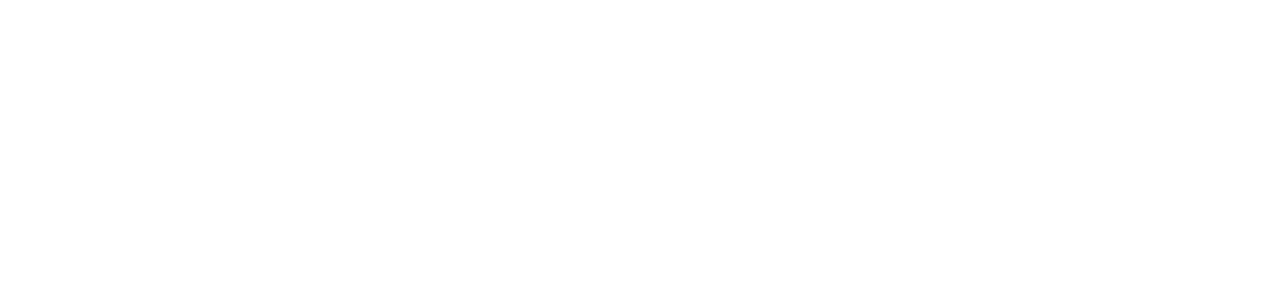
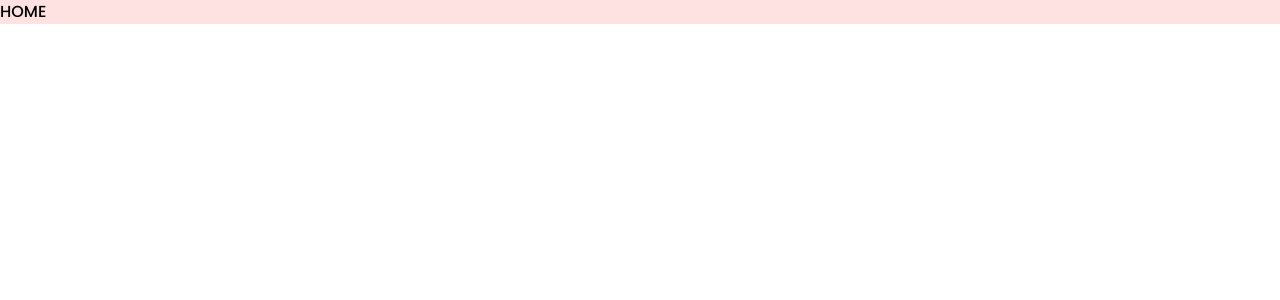
Before and after one commit to asqre/CamCom-assignment, a React (Create React App) app: page / in a window 1280 px wide. Shown: the top 300 px of the page. Built offline with nearby package versions, Linux system fonts and the light colour scheme.

Commit message:
setup of home screen

```diff
--- a/src/App.js
+++ b/src/App.js
@@ -1,10 +1,12 @@
 import React from 'react'
+import { Route, Routes } from 'react-router-dom'
+import Home from './pages/Home'
 
 const App = () => {
   return (
-    <div>
-
-    </div>
+    <Routes>
+      <Route path='/' element={<Home />} />
+    </Routes>
   )
 }
 
--- a/src/index.js
+++ b/src/index.js
@@ -1,14 +1,17 @@
-import React from 'react';
-import ReactDOM from 'react-dom/client';
-import './index.css';
-import App from './App';
-import reportWebVitals from './reportWebVitals';
+import React from "react";
+import ReactDOM from "react-dom/client";
+import "./index.css";
+import App from "./App";
+import reportWebVitals from "./reportWebVitals";
+import { BrowserRouter } from "react-router-dom";
 
-const root = ReactDOM.createRoot(document.getElementById('root'));
+const root = ReactDOM.createRoot(document.getElementById("root"));
 root.render(
-  <React.StrictMode>
-    <App />
-  </React.StrictMode>
+  <BrowserRouter>
+    <React.StrictMode>
+      <App />
+    </React.StrictMode>
+  </BrowserRouter>
 );
 
 reportWebVitals();
--- /dev/null
+++ b/src/pages/Home.js
@@ -0,0 +1,11 @@
+import React from 'react'
+
+const Home = () => {
+  return (
+    <div className='bg-red-100'>
+      HOME
+    </div>
+  )
+}
+
+export default Home
```
